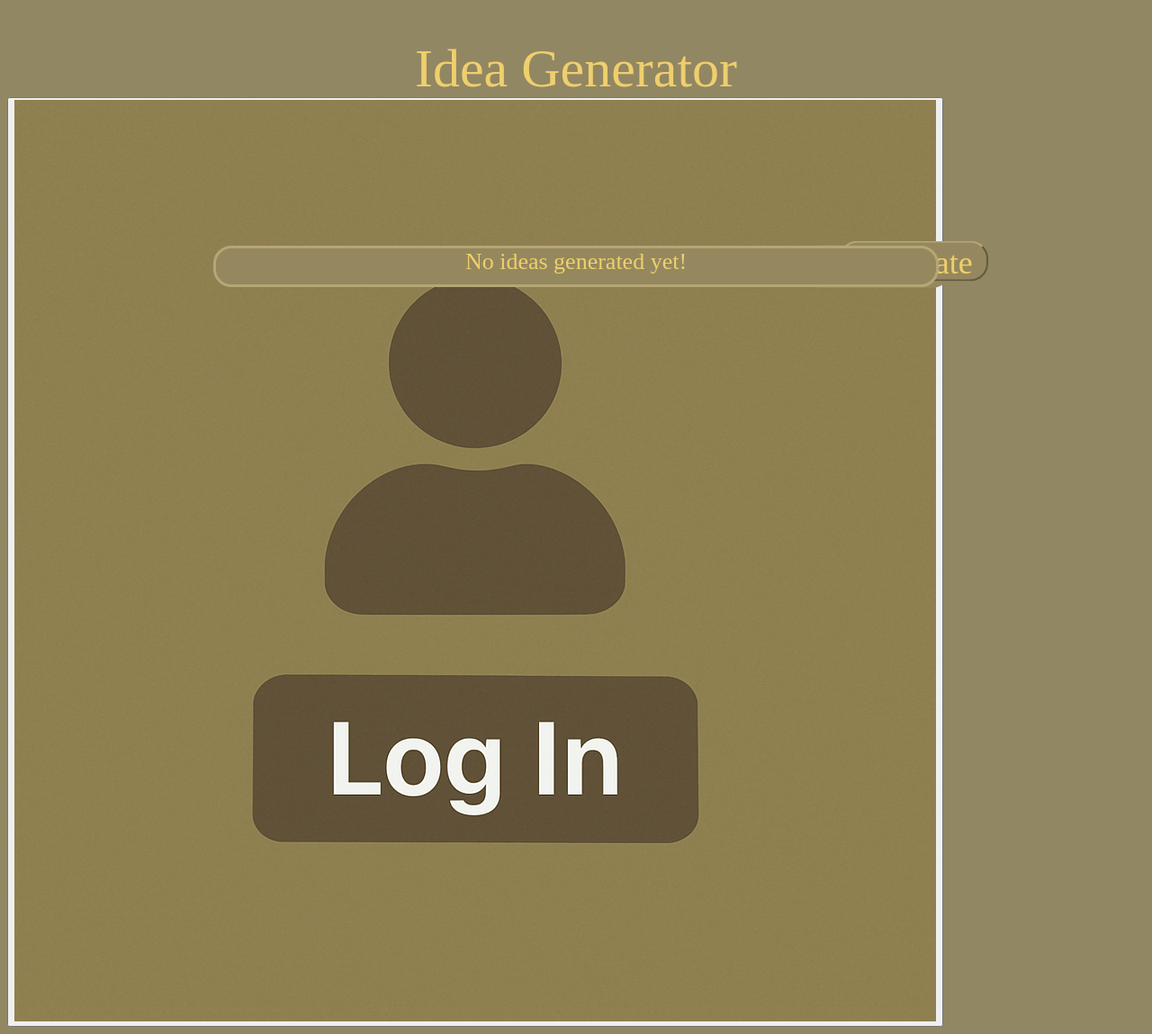
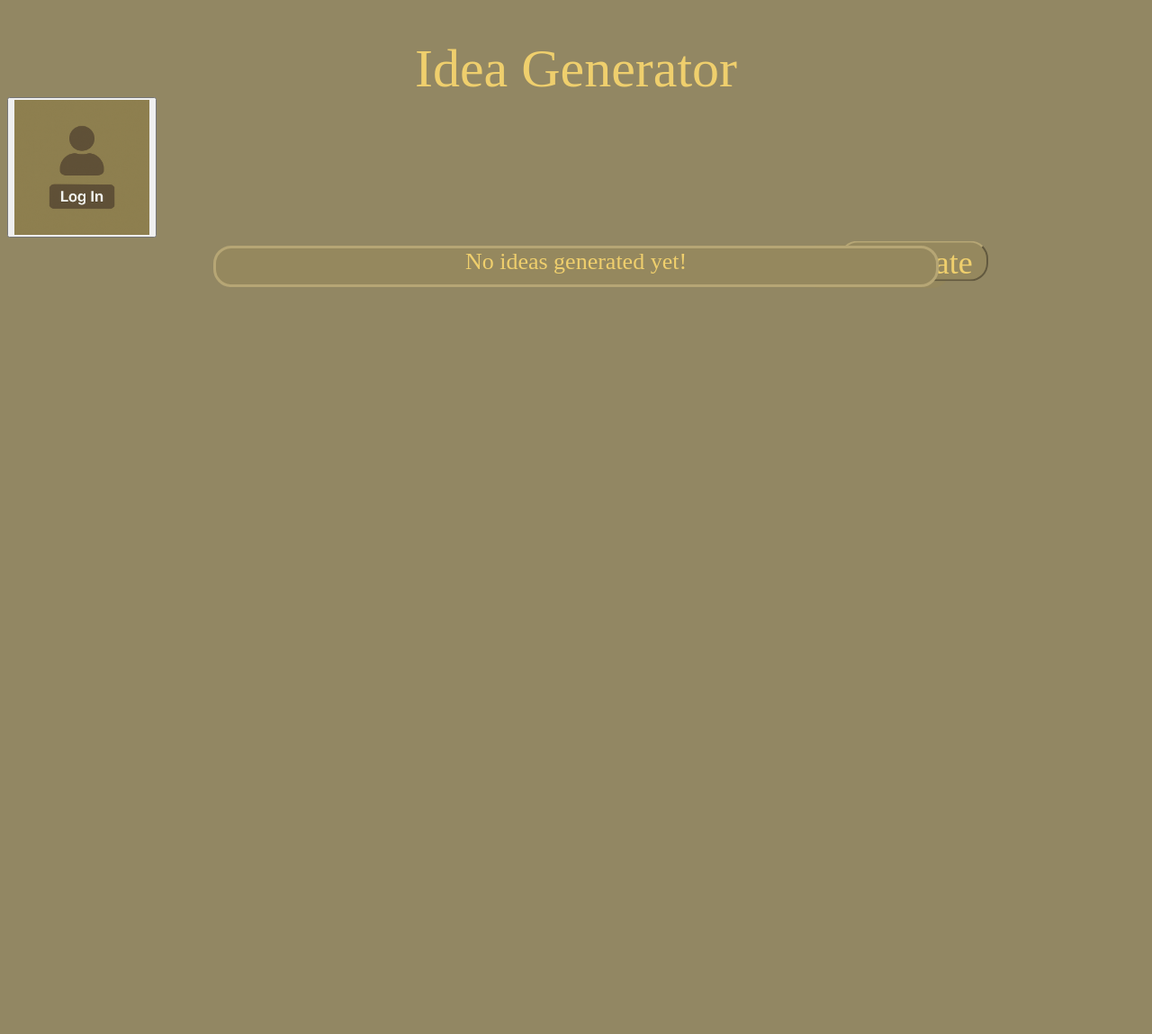
Before and after one commit to Mythos96/Idea-Generator-Website, a Flask app: page / in a window 1280 px wide. Shown: the whole page at 90% size. After the commit the page ends 319 px from the top, so only its background shows below. Run offline with Flask 3, Linux system fonts and the light colour scheme.

Commit message:
Update style.css

```diff
--- a/static/css/style.css
+++ b/static/css/style.css
@@ -63,3 +63,10 @@
     color: #efcf6d;
     transition: color 0s ease-in-out
 }
+
+.login-button-index {
+    width: 150px;
+    height: 150px;
+    border: none;
+    display: block;
+}
```
